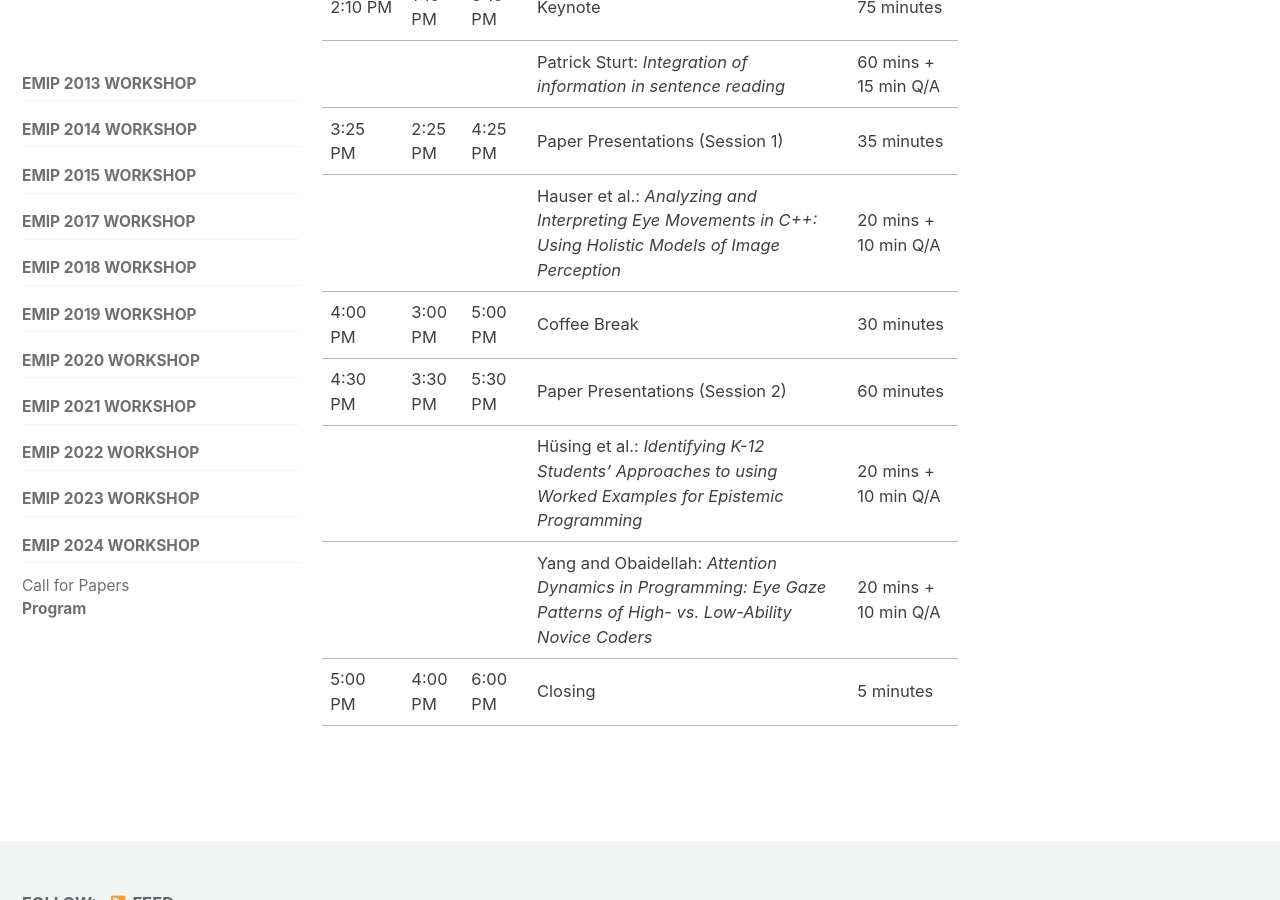
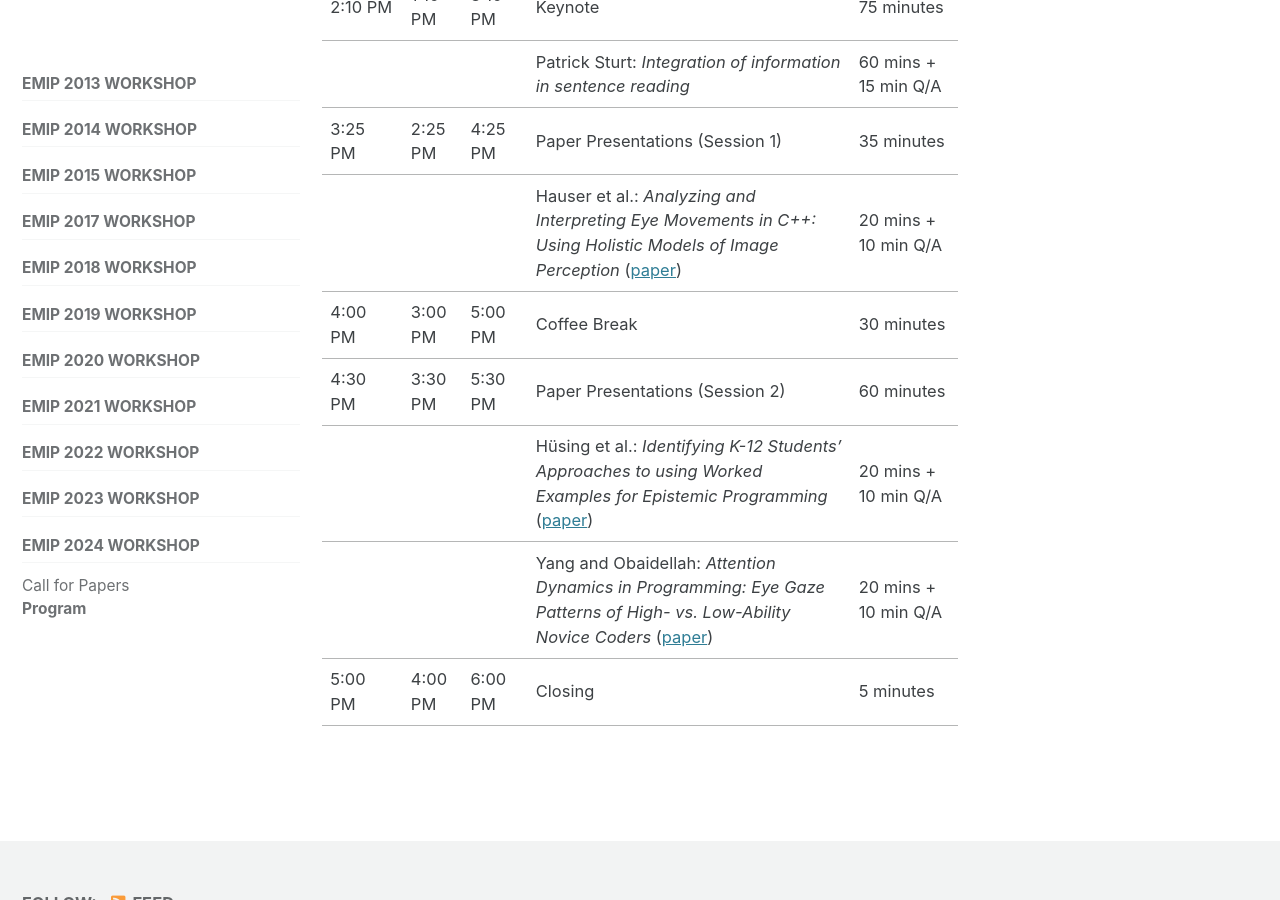
Before and after one commit to EMIPws/emipws.github.io, a Jekyll site: the page built from pages/workshop/emip-2024-program.md, in a window 1280 px wide and 900 px high, scrolled down 640 px. Built offline with Jekyll 4.4.1, drawn with Linux system fonts in a browser that asks for light colours; cached includes are drawn as plain includes.

Commit message:
Update emip-2024-program.md

```diff
--- a/pages/workshop/emip-2024-program.md
+++ b/pages/workshop/emip-2024-program.md
@@ -19,9 +19,9 @@ The Twelfth International Workshop on Eye Movements in Programming 2024 will be
 | 2:10 PM | 1:10 PM | 3:10 PM | Keynote | 75 minutes |
 | | | | Patrick Sturt: *Integration of information in sentence reading* | 60 mins + 15 min Q/A |
 | 3:25 PM | 2:25 PM | 4:25 PM | Paper Presentations (Session 1) | 35 minutes |
-| | | | Hauser et al.: *Analyzing and Interpreting Eye Movements in C++: Using Holistic Models of Image Perception* | 20 mins + 10 min Q/A |
+| | | | Hauser et al.: *Analyzing and Interpreting Eye Movements in C++: Using Holistic Models of Image Perception* ([paper](https://dl.acm.org/doi/10.1145/3649902.3655093)) | 20 mins + 10 min Q/A |
 | 4:00 PM | 3:00 PM | 5:00 PM | Coffee Break | 30 minutes |
 | 4:30 PM | 3:30 PM | 5:30 PM | Paper Presentations (Session 2) | 60 minutes |
-| | | | Hüsing et al.: *Identifying K-12 Students’ Approaches to using Worked Examples for Epistemic Programming* | 20 mins + 10 min Q/A |
-| | | | Yang and Obaidellah: *Attention Dynamics in Programming: Eye Gaze Patterns of High- vs. Low-Ability Novice Coders* | 20 mins + 10 min Q/A |
+| | | | Hüsing et al.: *Identifying K-12 Students’ Approaches to using Worked Examples for Epistemic Programming* ([paper](https://dl.acm.org/doi/10.1145/3649902.3655094)) | 20 mins + 10 min Q/A |
+| | | | Yang and Obaidellah: *Attention Dynamics in Programming: Eye Gaze Patterns of High- vs. Low-Ability Novice Coders* ([paper](https://dl.acm.org/doi/10.1145/3649902.3655095)) | 20 mins + 10 min Q/A |
 | 5:00 PM | 4:00 PM | 6:00 PM | Closing | 5 minutes |
```
